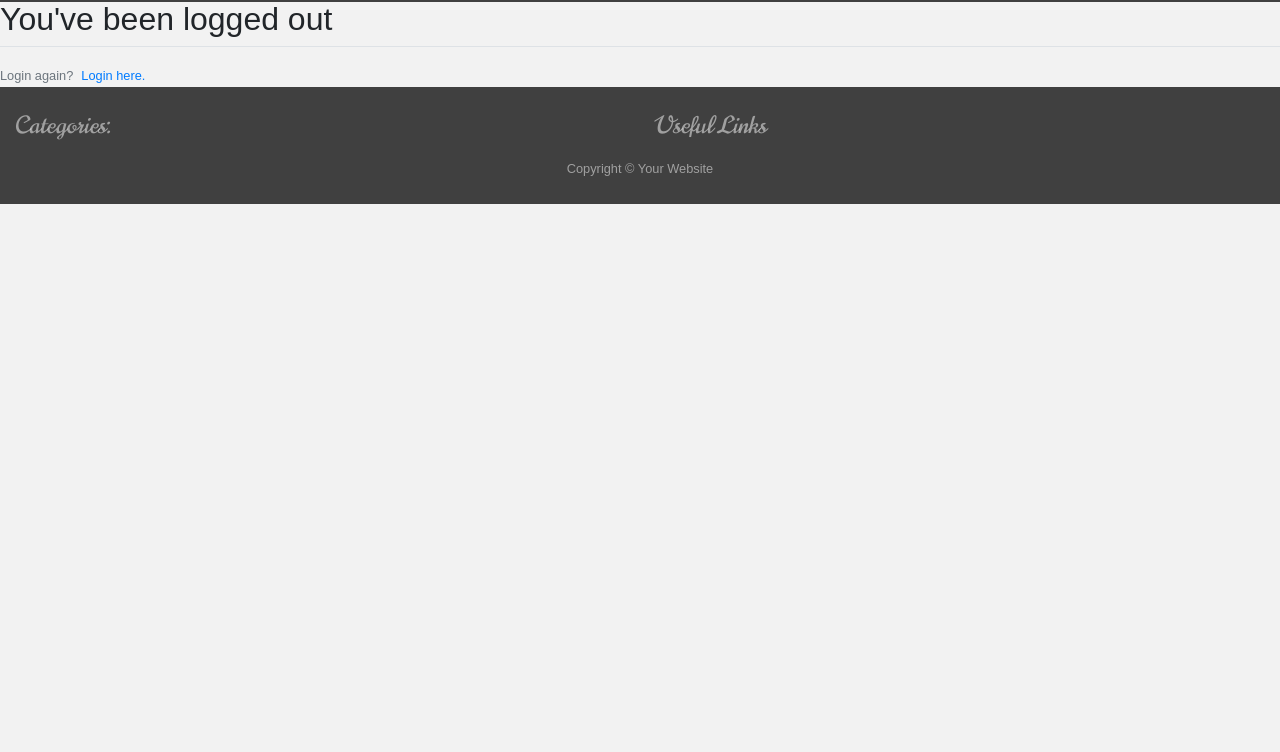
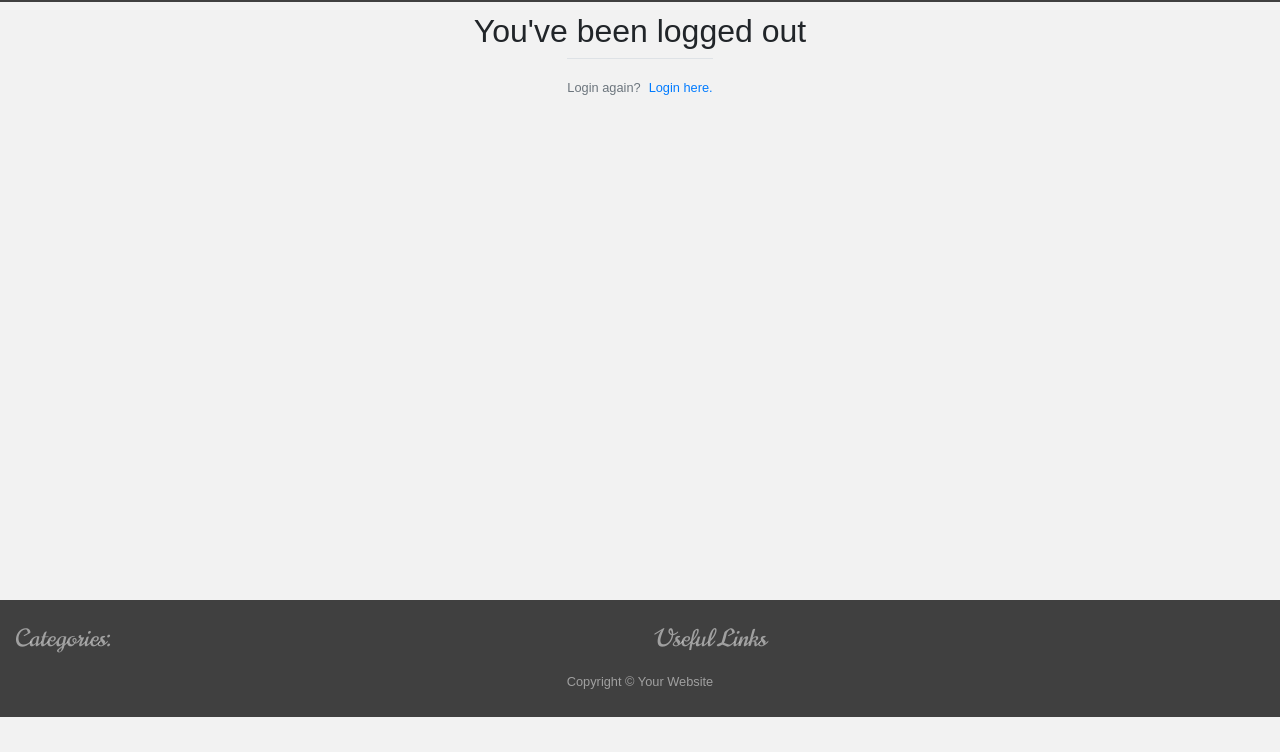
Before and after one commit to dano5342/Milestone4V2, a Django app: page /logout/ in a window 1280 px wide. Shown: the part 96-848 px from the top of the page. Run offline with Django 3.2, Linux system fonts and the light colour scheme; data that the repository does not hold is empty; parts of the project's set-up code (start-up, migrations or seed data) failed here and were passed over; some libraries are stand-ins or nearby versions; some web fonts are replaced.

Commit message:
changed the styling on the logout page too

```diff
--- a/accounts/templates/logout.html
+++ b/accounts/templates/logout.html
@@ -1,9 +1,19 @@
 {% extends 'base.html' %}
 {% block content %}
-    <h2>You've been logged out</h2>
-    <div class="border-top pt-3">
-        <small class="text-muted">
-            Login again?<a class="ml-2" href="{% url 'login' %} ">Login here.</a>
-        </small>
+<section class="container">
+    <div class="row d-flex">
+        <div class="col d-flex justify-content-center">
+            <h2>You've been logged out</h2>
+        </div>
     </div>
+    <div class="row">
+        <div class="col d-flex justify-content-center">
+            <div class="border-top pt-3">
+                <small class="text-muted">
+                    Login again?<a class="ml-2" href="{% url 'login' %} ">Login here.</a>
+                </small>
+            </div>
+        </div>
+    </div>
+</section>
 {% endblock %}
```
